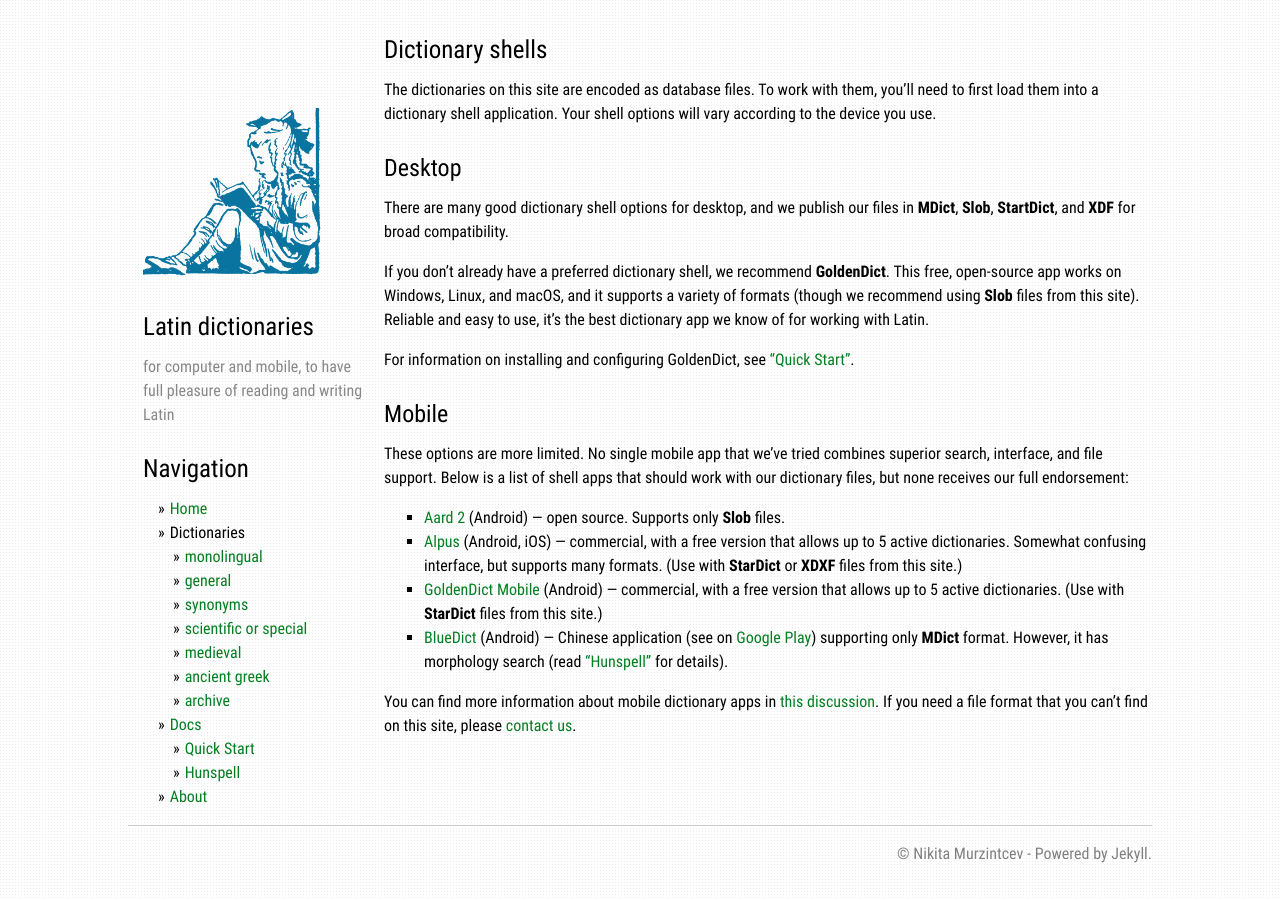
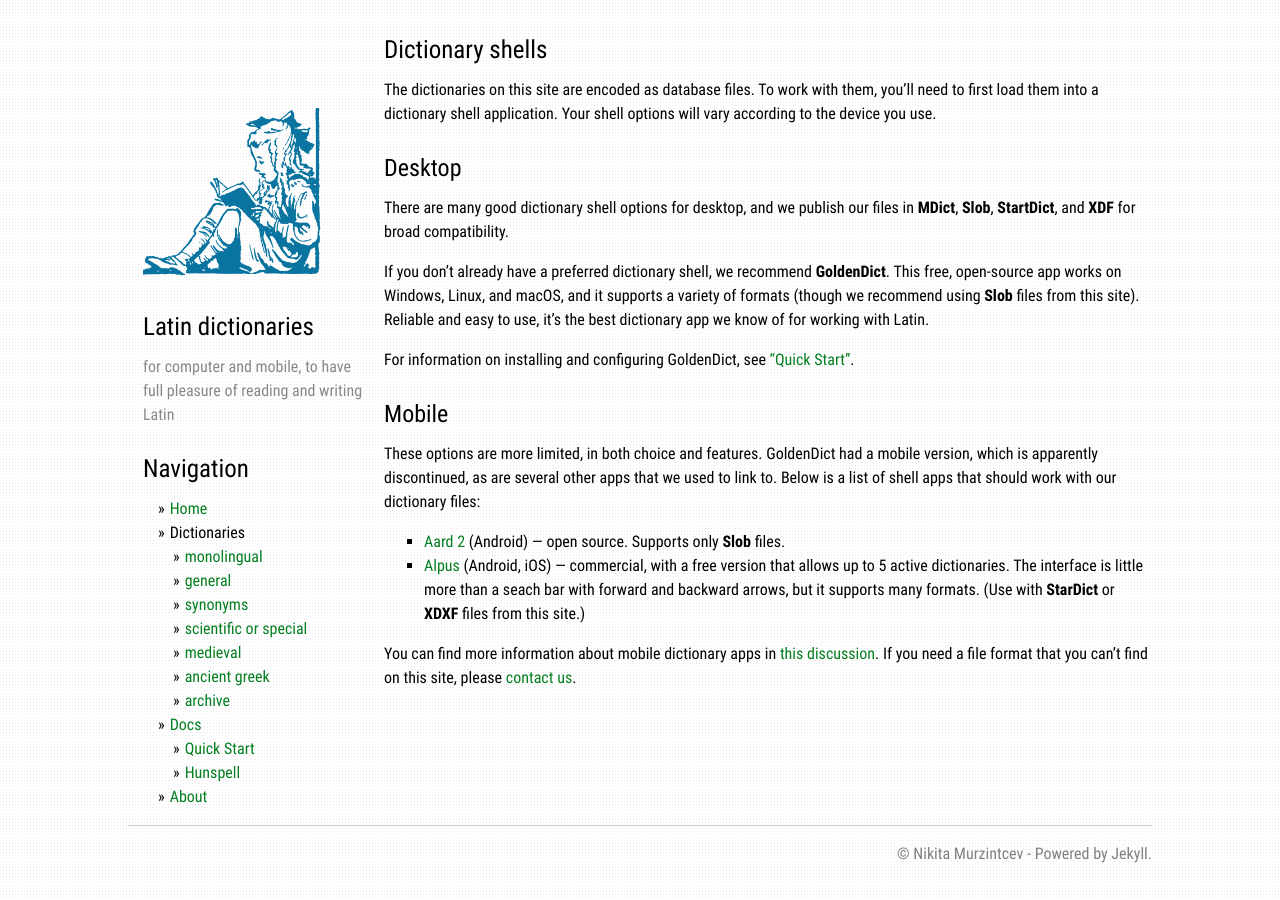
Before and after one commit to latin-dict/latin-dict.github.io, a Jekyll site: the page built from docs/docs.md, in a window 1280 px wide. Built offline with Jekyll 4.4.1, drawn with Linux system fonts in a browser that asks for light colours.

Commit message:
Update docs.md

```diff
--- a/docs/docs.md
+++ b/docs/docs.md
@@ -17,11 +17,9 @@ For information on installing and configuring GoldenDict, see ["Quick Start"]({{
 
 ## Mobile
 
-These options are more limited. No single mobile app that we've tried combines superior search, interface, and file support. Below is a list of shell apps that should work with our dictionary files, but none receives our full endorsement:
+These options are more limited, in both choice and features. GoldenDict had a mobile version, which is apparently discontinued, as are several other apps that we used to link to. Below is a list of shell apps that should work with our dictionary files:
 
 * [Aard 2](http://aarddict.org/) (Android) — open source. Supports only **Slob** files.
-* [Alpus](https://alpusapp.com/index.html) (Android, iOS) — commercial, with a free version that allows up to 5 active dictionaries. Somewhat confusing interface, but supports many formats. (Use with **StarDict** or **XDXF** files from this site.)
-* [GoldenDict Mobile](http://goldendict.mobi/) (Android) — commercial, with a free version that allows up to 5 active dictionaries. (Use with **StarDict** files from this site.)
-* [BlueDict](http://www.ssdlsoft.com/bluedict/) (Android) — Chinese application (see on [Google Play](https://play.google.com/store/apps/details?id=cn.ssdl.bluedict)) supporting only **MDict** format. However, it has morphology search (read ["Hunspell"]({{ site.baseurl }}{% link docs/hunspell.md %}) for details).
+* [Alpus](https://alpusapp.com/index.html) (Android, iOS) — commercial, with a free version that allows up to 5 active dictionaries. The interface is little more than a seach bar with forward and backward arrows, but it supports many formats. (Use with **StarDict** or **XDXF** files from this site.)
 
 You can find more information about mobile dictionary apps in [this discussion](https://github.com/nikita-moor/latin-dictionary/issues/2). If you need a file format that you can't find on this site, please [contact us]({{ site.baseurl }}{% link about.md %}).
```
